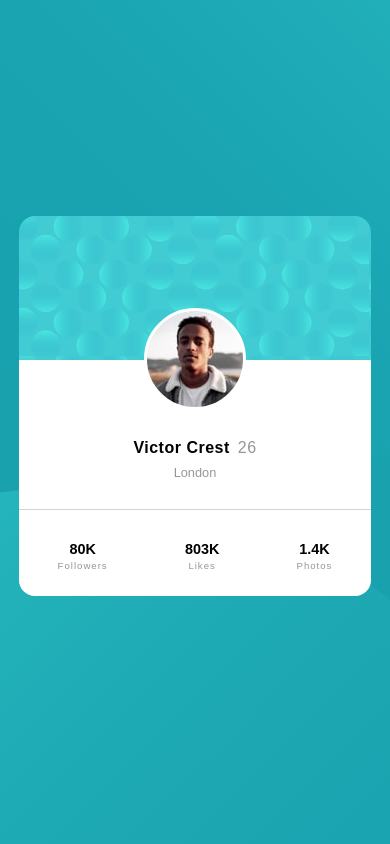
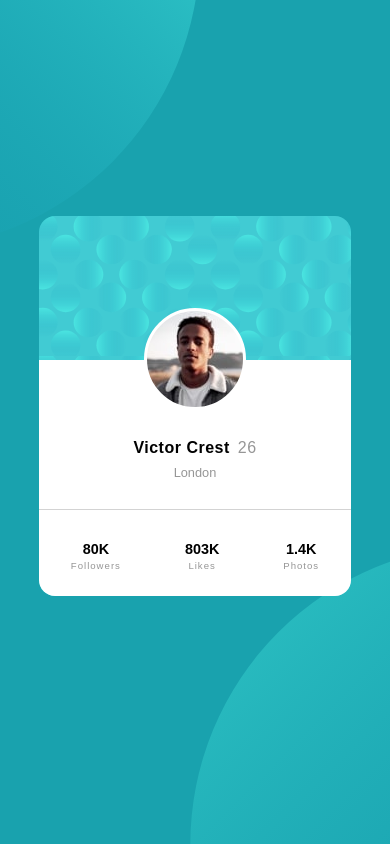
Before and after one commit to ChristopherMedrano/profile-card-component-main, a plain HTML site: page index.html in a window 390 px wide. Drawn offline with Linux system fonts and the light colour scheme; a web font is replaced by a local one.

Commit message:
mobile css profile card and background

```diff
--- a/style.css
+++ b/style.css
@@ -45,12 +45,15 @@ main{
 }
 
 .card{
+
     width: 22em;
     border-radius: 1em;
     flex-direction: column;
     align-items: center;
     justify-content: center;
     background-image: url(images/bg-pattern-card.svg);
+    margin-left: .5em;
+    margin-right: .5em;
     overflow: hidden;
 }
 
@@ -119,3 +122,19 @@ main{
     flex-grow: 1;
     margin: 1em 2em;
 }
+
+@media only screen and (max-width: 480px){
+    body {
+
+        /* Background Circles */
+        background-image: url(images/bg-pattern-top.svg), url(images/bg-pattern-bottom.svg);
+        background-position: top -350px left -400px, bottom -300px right -400px;
+        background-size: 600px 600px, 600px 600px;
+        background-repeat: no-repeat, no-repeat;
+    }
+
+    .card{
+        width: 100%;
+        margin: auto;
+    }
+}
```
